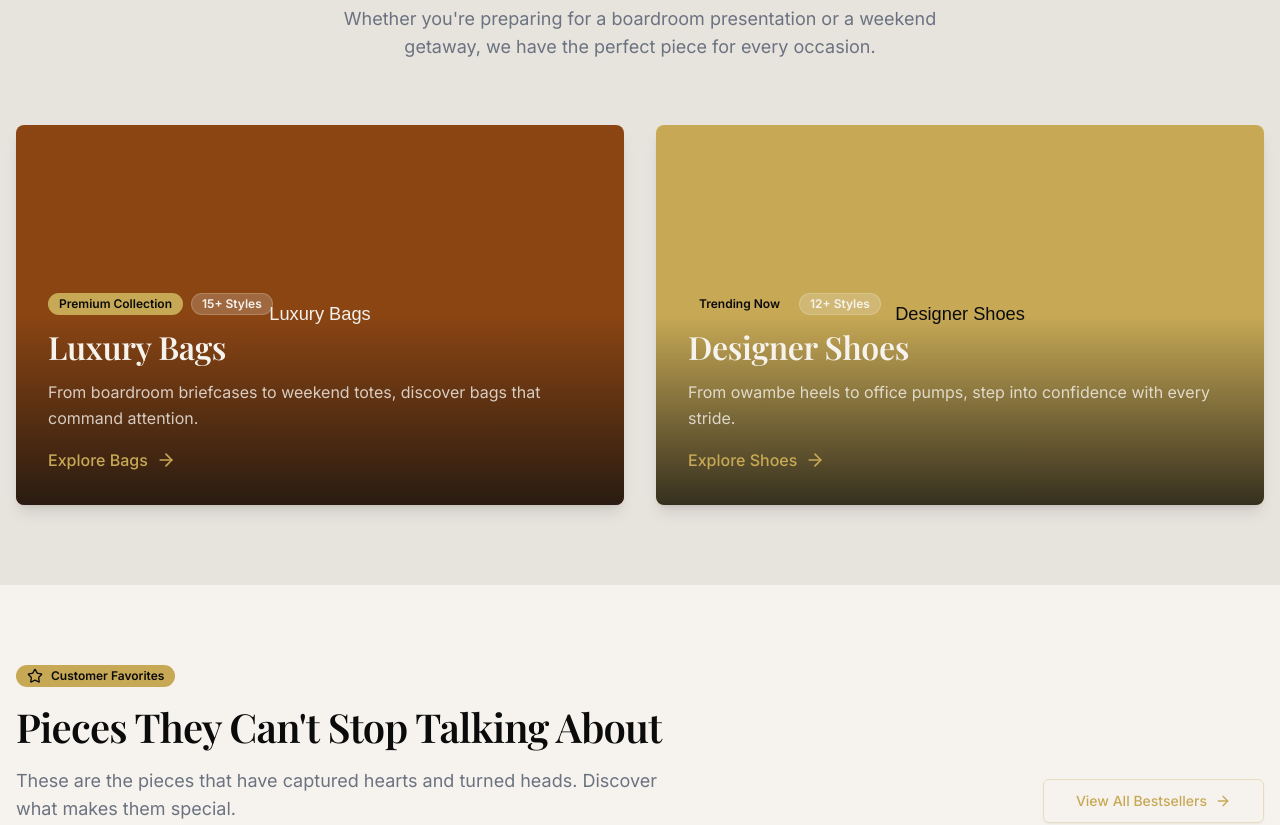
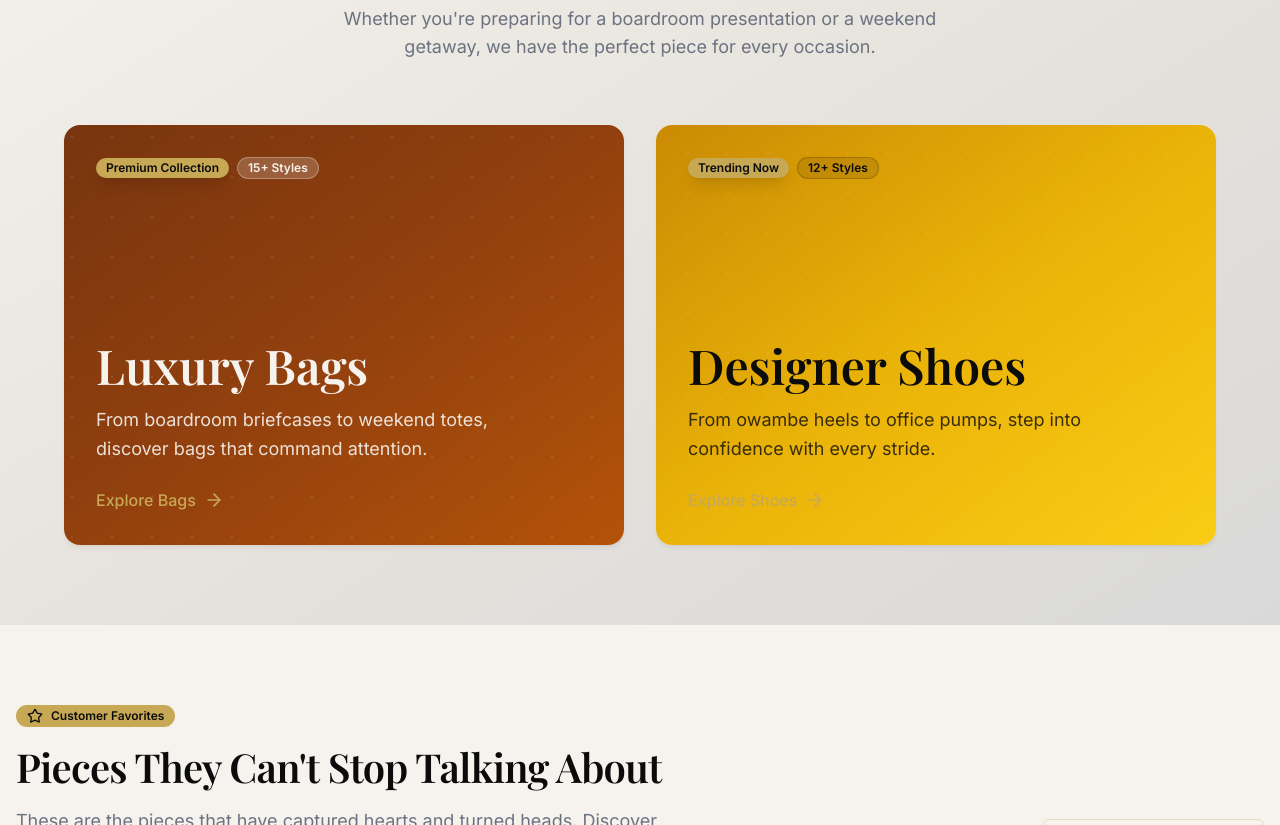
Before and after one commit to muheezokunade/OOB, a Next.js app: page / in a window 1280 px wide. Shown: the part 1160-1985 px from the top of the page. Built offline with nearby package versions, Linux system fonts and the light colour scheme; no server answers; a web font is replaced by a local one.

Commit message:
Redesign Shop by Category section with gradient backgrounds

```diff
--- a/src/app/page.tsx
+++ b/src/app/page.tsx
@@ -85,7 +85,7 @@ export default function Home() {
       </section>
 
       {/* Dynamic Categories Grid */}
-      <section className="py-20 bg-fog">
+      <section className="py-20 bg-gradient-to-br from-cream via-fog to-stone">
         <div className="container mx-auto px-4">
           <div className="text-center mb-16">
             <Badge variant="outline" className="mb-4">
@@ -99,37 +99,43 @@ export default function Home() {
             </p>
           </div>
 
-          <div className="grid grid-cols-1 md:grid-cols-2 gap-8">
+          <div className="grid grid-cols-1 md:grid-cols-2 gap-8 max-w-6xl mx-auto">
             {/* Bags Category */}
             <Link href="/shop/bags" className="group">
-              <Card className="overflow-hidden border-0 shadow-lg hover:shadow-2xl transition-all duration-500 group-hover:-translate-y-2">
-                <div className="relative aspect-[16/10]">
-                  <Image
-                    src="/images/features/bags-feature.svg"
-                    alt="Luxury Bags Collection"
-                    fill
-                    className="object-cover transition-transform duration-700 group-hover:scale-110"
-                  />
-                  <div className="absolute inset-0 bg-gradient-to-t from-coal/80 via-transparent to-transparent" />
+              <Card className="overflow-hidden border-0 shadow-soft hover:shadow-elevated transition-all duration-500 group-hover:-translate-y-1 rounded-2xl h-full">
+                <div className="relative aspect-[4/3] bg-gradient-to-br from-amber-900 via-amber-800 to-amber-700">
+                  {/* Decorative Pattern */}
+                  <div className="absolute inset-0 opacity-10">
+                    <div className="absolute inset-0" style={{
+                      backgroundImage: `radial-gradient(circle at 20% 30%, white 1px, transparent 1px)`,
+                      backgroundSize: '40px 40px'
+                    }}></div>
+                  </div>
 
-                  <div className="absolute bottom-0 left-0 right-0 p-8 text-background">
-                    <div className="flex items-center gap-2 mb-3">
-                      <Badge variant="accent" className="text-xs">
+                  <div className="absolute inset-0 flex flex-col justify-between p-8 text-cream">
+                    {/* Top Section - Badges */}
+                    <div className="flex items-center gap-2">
+                      <Badge className="text-xs bg-gold text-ink border-0 shadow-lg">
                         Premium Collection
                       </Badge>
-                      <Badge variant="secondary" className="text-xs bg-background/20 text-background border-background/20">
+                      <Badge className="text-xs bg-cream/20 text-cream border-cream/30 backdrop-blur-sm">
                         15+ Styles
                       </Badge>
                     </div>
 
-                    <h3 className="h1 mb-3">Luxury Bags</h3>
-                    <p className="text-background/80 mb-4">
+                    {/* Bottom Section - Content */}
+                    <div>
+                      <h3 className="text-4xl md:text-5xl font-serif font-semibold mb-4 leading-tight">
+                        Luxury Bags
+                      </h3>
+                      <p className="text-cream/90 mb-6 text-lg leading-relaxed max-w-md">
                         From boardroom briefcases to weekend totes, discover bags that command attention.
                       </p>
 
-                    <div className="flex items-center gap-2 text-gold group-hover:gap-4 transition-all">
-                      <span className="font-medium">Explore Bags</span>
+                      <div className="flex items-center gap-2 text-gold font-medium group-hover:gap-4 transition-all">
+                        <span>Explore Bags</span>
                         <ArrowRight className="w-5 h-5" />
+                      </div>
                     </div>
                   </div>
                 </div>
@@ -138,34 +144,40 @@ export default function Home() {
 
             {/* Shoes Category */}
             <Link href="/shop/shoes" className="group">
-              <Card className="overflow-hidden border-0 shadow-lg hover:shadow-2xl transition-all duration-500 group-hover:-translate-y-2">
-                <div className="relative aspect-[16/10]">
-            <Image
-                    src="/images/features/shoes-feature.svg"
-                    alt="Designer Shoes Collection"
-                    fill
-                    className="object-cover transition-transform duration-700 group-hover:scale-110"
-                  />
-                  <div className="absolute inset-0 bg-gradient-to-t from-coal/80 via-transparent to-transparent" />
+              <Card className="overflow-hidden border-0 shadow-soft hover:shadow-elevated transition-all duration-500 group-hover:-translate-y-1 rounded-2xl h-full">
+                <div className="relative aspect-[4/3] bg-gradient-to-br from-yellow-600 via-yellow-500 to-yellow-400">
+                  {/* Decorative Pattern */}
+                  <div className="absolute inset-0 opacity-10">
+                    <div className="absolute inset-0" style={{
+                      backgroundImage: `radial-gradient(circle at 80% 70%, white 1px, transparent 1px)`,
+                      backgroundSize: '40px 40px'
+                    }}></div>
+                  </div>
 
-                  <div className="absolute bottom-0 left-0 right-0 p-8 text-background">
-                    <div className="flex items-center gap-2 mb-3">
-                      <Badge variant="accent" className="text-xs">
+                  <div className="absolute inset-0 flex flex-col justify-between p-8 text-ink">
+                    {/* Top Section - Badges */}
+                    <div className="flex items-center gap-2">
+                      <Badge className="text-xs bg-gold text-ink border-0 shadow-lg">
                         Trending Now
                       </Badge>
-                      <Badge variant="secondary" className="text-xs bg-background/20 text-background border-background/20">
+                      <Badge className="text-xs bg-ink/10 text-ink border-ink/20 backdrop-blur-sm">
                         12+ Styles
                       </Badge>
                     </div>
 
-                    <h3 className="h1 mb-3">Designer Shoes</h3>
-                    <p className="text-background/80 mb-4">
+                    {/* Bottom Section - Content */}
+                    <div>
+                      <h3 className="text-4xl md:text-5xl font-serif font-semibold mb-4 leading-tight">
+                        Designer Shoes
+                      </h3>
+                      <p className="text-ink/80 mb-6 text-lg leading-relaxed max-w-md">
                         From owambe heels to office pumps, step into confidence with every stride.
                       </p>
 
-                    <div className="flex items-center gap-2 text-gold group-hover:gap-4 transition-all">
-                      <span className="font-medium">Explore Shoes</span>
+                      <div className="flex items-center gap-2 text-gold font-medium group-hover:gap-4 transition-all">
+                        <span>Explore Shoes</span>
                         <ArrowRight className="w-5 h-5" />
+                      </div>
                     </div>
                   </div>
                 </div>
```
Lines whose indentation alone changed are shown as unchanged.
